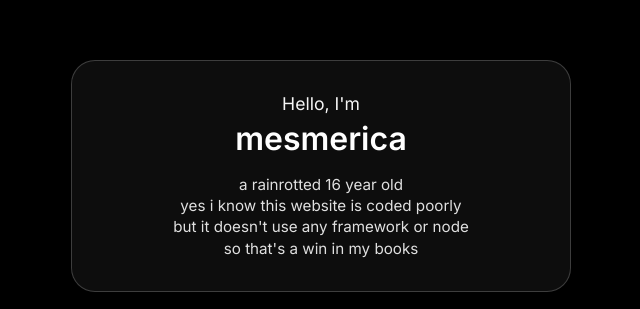
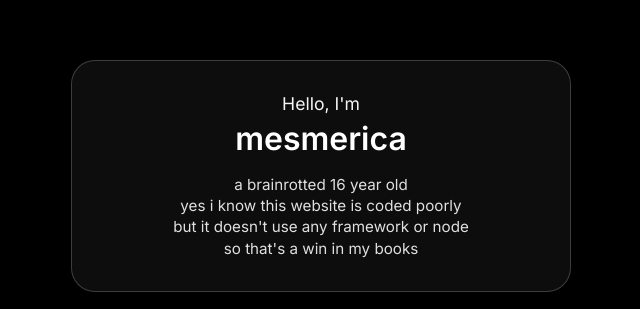
Before and after one commit to mesmerica/mesmerica.github.io, a plain HTML site: page index.html in a window 1280 px wide. Shown: the part 223-532 px from the top of the page, 319-959 px from the left. Drawn offline with Linux system fonts and the light colour scheme.

Commit message:
Update index.html

```diff
--- a/index.html
+++ b/index.html
@@ -185,7 +185,7 @@
     <div class="helloText" id="helloText">Hello, I'm</div>
     <h1 class="titleText">mesmerica</h1>
     <p class="bodyText">
-      a rainrotted 16 year old<br>
+      a brainrotted 16 year old<br>
       yes i know this website is coded poorly<br>
       but it doesn't use any framework or node<br>
       so that's a win in my books
```
